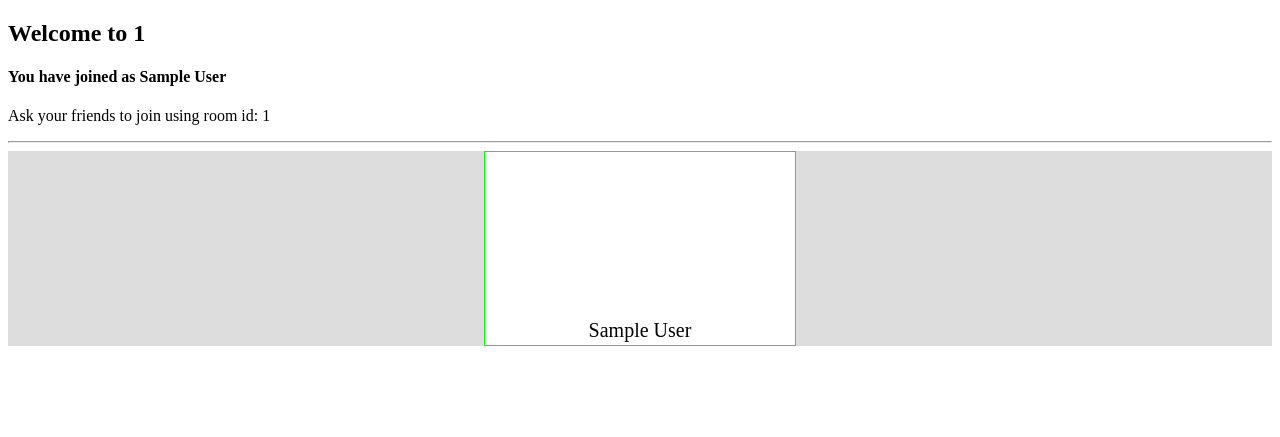
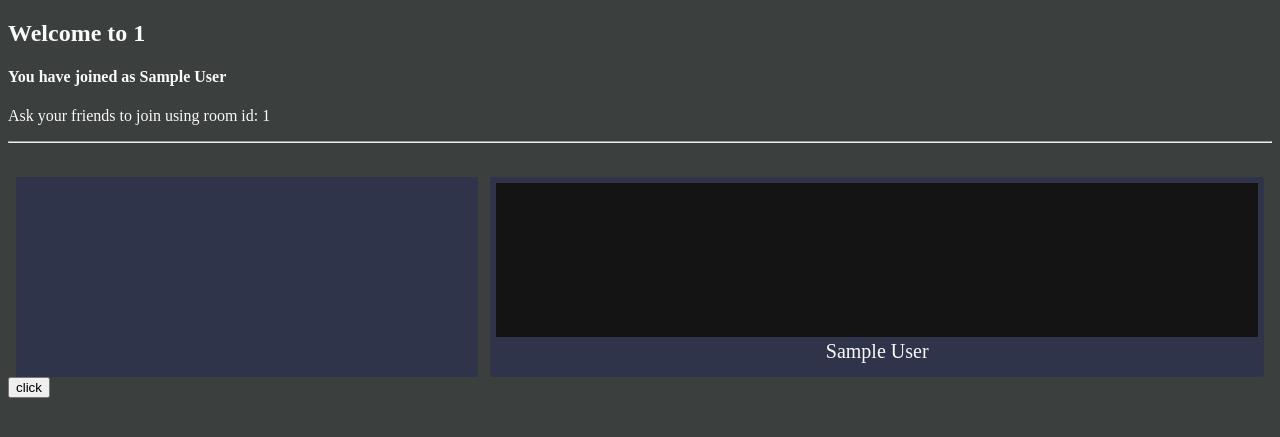
Before and after one commit to sayantanDs/webrtc-videochat, a Flask app: template templates/chatroom.html in a window 1280 px wide. Shown: the top 437 px of the page. Run offline with Flask 2, Linux system fonts and the light colour scheme; the template is opened without the code that fills it: most values are stand-ins (such as "Sample title", 1, 10 or a date in 2020); some libraries are stand-ins or nearby versions.

Commit message:
style changes

```diff
--- a/templates/chatroom.html
+++ b/templates/chatroom.html
@@ -20,8 +20,10 @@
     <hr>
 
     <div id="video_grid" class="grid-container">
-        <!-- <video id="local_vid" class="grid-item" autoplay muted></video> -->
+
+        <div id="control_box" class="control-box"></div>
     </div>
+
 
     <div id="log"></div>
 </body>
@@ -30,37 +32,46 @@
     var videoGrid = document.getElementById("video_grid");
     function addVideoElement(element_id, display_name)
     {
-        let d = document.createElement("div");
-        d.id = "vid_"+element_id;
-        d.className = "grid-item";
+        let wrapper_div = document.createElement("div");
+        let vid_wrapper = document.createElement("div");
         let vid = document.createElement("video");
+        let name_text = document.createElement("div");
+
+        wrapper_div.id = "div_"+element_id;
+        wrapper_div.className = "grid-item";
+        vid_wrapper.className = "vid-wrapper";
+        vid.id = "vid_"+element_id;
         vid.autoplay = true;
-        let text = document.createElement("div");
-        text.className = "display-name";
-        text.innerText = display_name;
-        d.appendChild(vid);
-        d.appendChild(text);
-        videoGrid.appendChild(d);
+        name_text.className = "display-name";
+        name_text.innerText = display_name;
+
+        vid_wrapper.appendChild(vid)
+        wrapper_div.appendChild(vid_wrapper);
+        wrapper_div.appendChild(name_text);
+        videoGrid.appendChild(wrapper_div);
     }
-    function getVideoElement(element_id)
+    function removeVideoElement(element_id)
     {
-        return document.querySelector("#vid_"+element_id+" video");
+        document.getElementById("div_"+element_id).remove();
     }
-    function removeVideoElement(peer_id)
+
+    function getVideoObj(element_id)
     {
-        document.getElementById("vid_"+peer_id).remove();
+        return document.getElementById("vid_"+element_id);
     }
 
     var myID;
     var _peer_list = {};
     var logger = document.getElementById("log");
     addVideoElement("local_vid", myName);
-    var myVideo = getVideoElement("local_vid");
+    var myVideo = getVideoObj("local_vid");
     myVideo.muted = true;
     myVideo.onloadeddata = ()=>{console.log("W,H: ", myVideo.videoWidth, ", ", myVideo.videoHeight);};
 
     var log_bttn = document.createElement("button");
+    log_bttn.innerText = "click";
     log_bttn.onclick = log_user_list;
+    document.body.appendChild(log_bttn);
 
 
     var mediaConstraints = {
@@ -207,9 +218,9 @@
     {
         _peer_list[peer_id] = new RTCPeerConnection(PC_CONFIG);
 
-        _peer_list[peer_id].onicecandidate = make_ICECandidateEvent_handler(peer_id);
-        _peer_list[peer_id].ontrack = make_TrackEvent_handler(peer_id);
-        _peer_list[peer_id].onnegotiationneeded = make_NegotiationNeededEvent_handler(peer_id);
+        _peer_list[peer_id].onicecandidate = (event) => {handleICECandidateEvent(event, peer_id)};
+        _peer_list[peer_id].ontrack = (event) => {handleTrackEvent(event, peer_id)};
+        _peer_list[peer_id].onnegotiationneeded = () => {handleNegotiationNeededEvent(peer_id)};
         // myPeerConnection.onremovetrack = handleRemoveTrackEvent;
         // myPeerConnection.oniceconnectionstatechange = handleICEConnectionStateChangeEvent;
         // myPeerConnection.onicegatheringstatechange = handleICEGatheringStateChangeEvent;
@@ -217,9 +228,8 @@
     }
 
 
-    function make_NegotiationNeededEvent_handler(peer_id)
-    {
-        function handleNegotiationNeededEvent()
+
+    function handleNegotiationNeededEvent(peer_id)
     {
         _peer_list[peer_id].createOffer()
         .then((offer)=>{return _peer_list[peer_id].setLocalDescription(offer);})
@@ -233,9 +243,6 @@
             });
         })
         .catch(log_error);
-        }
-
-        return handleNegotiationNeededEvent;
     }
 
     function handleOfferMsg(msg)
@@ -273,9 +280,8 @@
     }
 
 
-    function make_ICECandidateEvent_handler(peer_id)
-    {
-        function handleICECandidateEvent(event)
+
+    function handleICECandidateEvent(event, peer_id)
     {
         if(event.candidate){
             sendViaServer({
@@ -287,9 +293,6 @@
         }
     }
 
-        return handleICECandidateEvent;
-    }
-
     function handleNewICECandidateMsg(msg)
     {
         var candidate = new RTCIceCandidate(msg.candidate);
@@ -298,47 +301,55 @@
     }
 
 
-    function make_TrackEvent_handler(peer_id)
-    {
-        function handleTrackEvent(event)
+    function handleTrackEvent(event, peer_id)
     {
         console.log(`track event recieved from <${peer_id}> : ${event}`);
 
         if(event.streams)
         {
-                getVideoElement(peer_id).srcObject = event.streams[0];
+            getVideoObj(peer_id).srcObject = event.streams[0];
         }
     }
 
-        return handleTrackEvent;
-    }
 
 
 
 </script>
 
 <style type="text/css">
+    body{
+        background-color: rgb(59, 63, 62);
+        color: rgb(250, 250, 250);
+    }
     .grid-container{
-        display: flex;
-        flex-wrap: wrap;
-        flex-direction: row;
-        justify-content: center;
-        align-items: center;
-        background-color: rgb(221, 221, 221);
+        display: grid;
+
+        grid-template-columns: auto auto;
+        grid-template-rows: auto auto 200px;
+        gap: 0.8rem;
+        /* background-color: rgb(255, 0, 0); */
+        /* border: 2px solid rgb(0, 0, 0); */
+
+        margin-left: 0.5rem;
+        margin-right: 0.5rem;
+
+        /* overflow-y: scroll; */
     }
     .grid-item {
-        background-color: rgb(255, 255, 255);
-        border: 1px solid rgb(0, 255, 0);
-        padding: 0px;
+
+        background-color: rgb(78, 78, 78);
+        /* border: 2px solid rgb(0,255,255); */
+        padding: 6px;
+        border-radius: 3px;
         text-align: center;
-
-        max-width: fit-content;
-        flex: 1 1 480px;
     }
-    .grid-item video{
-        /* width: 95%; */
-        object-fit: contain;
-        padding: 5px;
+    .vid-wrapper
+    {
+        background-color: rgb(20, 20, 20);
+    }
+    .vid-wrapper video{
+        max-width: 45vw;
+        max-height: 280px;
     }
     .grid-item .display-name{
         font-weight:lighter;
@@ -346,6 +357,21 @@
         padding: 3px;
     }
 
+    #control_box{
+        grid-area: 3 / 1 / 4 / 2;
+        background-color: rgb(48, 52, 75);
+        /* width: 50vw; */
+    }
+    #div_local_vid{
+        grid-area: 3 / 2 / 4 / 3;
+        background-color: rgb(48, 52, 75);
+    }
+    #div_local_vid video{
+        max-width: 50vw;
+        max-height: 150px;
+
+    }
+
 </style>
 
 </html>
```
Lines whose indentation alone changed are shown as unchanged.
